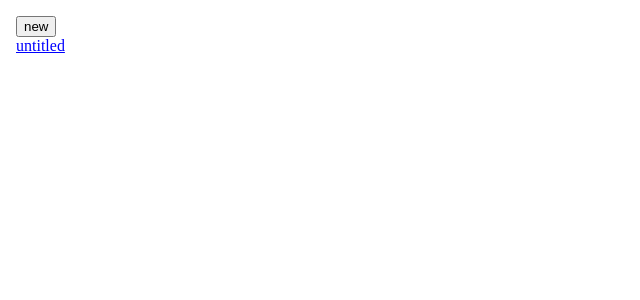
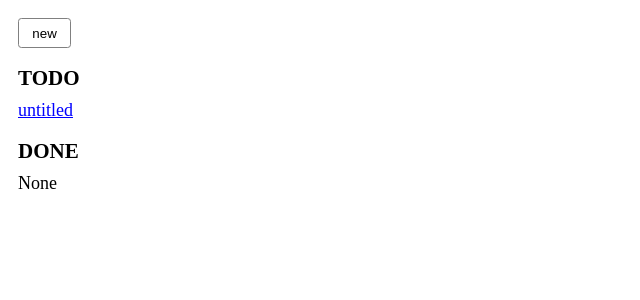
Before and after one commit to jonathanhunsucker/todo, a React app: page / in a window 1280 px wide. Both pictures are taken after a click on the button "new". Shown: the top 300 px of the page, without its empty margins (0-640 px from the left). Built offline with nearby package versions, Linux system fonts and the light colour scheme.

Commit message:
Marginally improve layout

```diff
--- a/public/index.html
+++ b/public/index.html
@@ -18,6 +18,15 @@
       work correctly both with client-side routing and a non-root public URL.
       Learn how to configure a non-root public URL by running `npm run build`.
     -->
+    <style>
+      h1, h2, h3, h4, h5, h6 {
+        margin: 0;
+      }
+
+      body {
+        font-size: 18px;
+      }
+    </style>
   </head>
   <body>
     <noscript>You need to enable JavaScript to run this app.</noscript>
--- a/src/App.js
+++ b/src/App.js
@@ -29,41 +29,85 @@ function App() {
 
 function Index({ items, dispatch }) {
   return (
-    <div>
-      <button onClick={() => dispatch({ type: 'ADD_ITEM' })}>new</button>
-      {items.filter((item) => item.status !== DONE).map((item) => (<ItemLink key={item.id} item={item} dispatch={dispatch} />))}
-      {items.filter((item) => item.status === DONE).map((item) => (<ItemLink key={item.id} item={item} dispatch={dispatch} />))}
-    </div>
+    <Stack>
+      <div>
+        <Button onClick={() => dispatch({ type: 'ADD_ITEM' })}>new</Button>
+      </div>
+      <Stack gap={1}>
+        <h3>TODO</h3>
+        <ItemLinkList items={items.filter((item) => item.status !== DONE)} dispatch={dispatch} />
+      </Stack>
+      <Stack gap={1}>
+        <h3>DONE</h3>
+        <ItemLinkList items={items.filter((item) => item.status === DONE)} dispatch={dispatch} />
+      </Stack>
+    </Stack>
+  )
+}
+
+function ItemLinkList({ items, dispatch }) {
+  return (
+    <Stack gap={1}>
+      {items.map((item) => (<ItemLink key={item.id} item={item} dispatch={dispatch} />))}
+      {items.length === 0 && <div>None</div>}
+    </Stack>
   )
 }
 
 function Item({ item, dispatch }) {
   return (
-    <div>
-      <button onClick={() => dispatch({ type: 'GOTO', page: 'INDEX' })}>back</button>
+    <Stack>
+      <div>
+        <Button onClick={() => dispatch({ type: 'GOTO', page: 'INDEX' })}>back</Button>
+      </div>
       {item && <ItemEditor item={item} dispatch={dispatch} />}
-    </div>
+    </Stack>
   )
 }
 
 function ItemLink({ item, dispatch }) {
   return (
     <div>
-      <ButtonLink style={{ textDecoration: item.status === DONE ? 'strikethrough': 'none' }} onClick={() => dispatch({ type: 'GOTO', page: 'ITEM', params: { itemId: item.id } })}>{item.title}</ButtonLink>
+      <div>
+        <button
+          style={{
+            fontFamily: 'serif',
+            border: '0',
+            fontSize: '1em',
+            background: 'transparent',
+            margin: '0',
+            padding: '0',
+            textDecoration: 'underline',
+            color: 'blue',
+            textAlign: 'left',
+          }}
+          onClick={() => dispatch({ type: 'GOTO', page: 'ITEM', params: { itemId: item.id } })}
+        >
+          {item.title}
+        </button>
+      </div>
     </div>
   )
 }
 
 function ItemEditor({ item, dispatch }) {
   return (
-    <div>
+    <Stack>
+      {item.status !== DONE && <div><Button onClick={() => dispatch({ type: 'MARK_AS', itemId: item.id, status: DONE })}>mark as done</Button></div>}
+      {item.status === DONE && <div><Button onClick={() => dispatch({ type: 'MARK_AS', itemId: item.id, status: TODO })}>mark as todo</Button></div>}
       <div>
-        {item.status !== DONE && <button onClick={() => dispatch({ type: 'MARK_AS', itemId: item.id, status: DONE })}>mark as done</button>}
-        {item.status === DONE && <button onClick={() => dispatch({ type: 'MARK_AS', itemId: item.id, status: TODO })}>mark as todo</button>}
-        <button onClick={() => window.confirm('Are you sure?') && dispatch({ type: 'REMOVE_ITEM', itemId: item.id })}>delete...</button>
+        <textarea
+          style={{
+            resize: 'vertical',
+            width: '100%',
+            minHeight: '20em',
+          }}
+          value={item.title}
+          onChange={(e) => dispatch({ type: 'SET_ITEM_TITLE', itemId: item.id, value: e.target.value })}
+        />
       </div>
-      <input type="text" value={item.title} onChange={(e) => dispatch({ type: 'SET_ITEM_TITLE', itemId: item.id, value: e.target.value })} />
-    </div>
+      <div><Button onClick={() => window.confirm('Are you sure?') && dispatch({ type: 'REMOVE_ITEM', itemId: item.id })}>delete...</Button></div>
+    </Stack>
   )
 }
 
@@ -114,9 +158,30 @@ function generateRandomId() {
   return Math.random().toString(36).substring(7)
 }
 
-function ButtonLink({ onClick, children }) {
+function Button({ ...props }) {
   return (
-    <button style={{ fontFamily: 'serif', border: '0', fontSize: '1em', background: 'transparent', margin: '0', padding: '0', textDecoration: 'underline', color: 'blue' }} onClick={onClick}>{children}</button>
+    <button
+      style={{
+        padding: '0.5em 1em',
+        background: 'white',
+        border: '1px solid grey',
+        borderRadius: '0.25em',
+        margin: 0,
+      }}
+      {...props}
+    />
+  )
+}
+
+function Stack({ gap = 2, ...props }) {
+  return (
+    <div
+      style={{
+        display: 'grid',
+        gap: `${gap / 2}em`,
+      }}
+      {...props}
+    />
   )
 }
 
```
